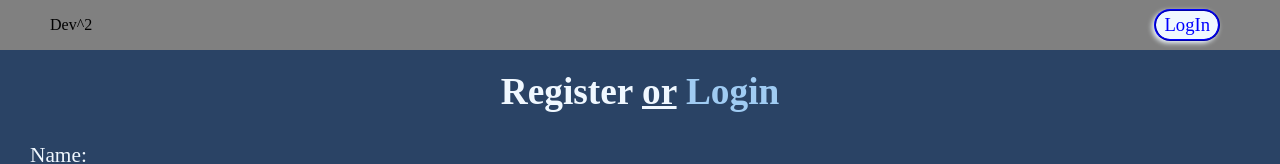
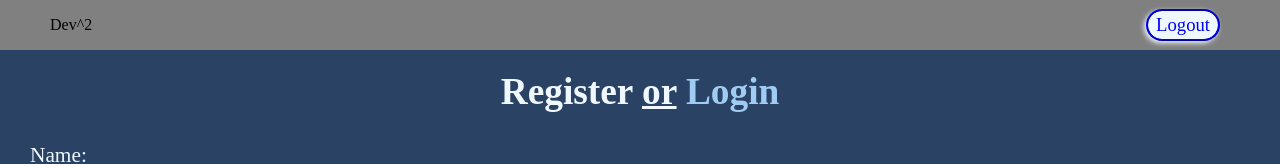
Before and after one commit to OSharpe001/dev_squared_app, a React (Create React App) app in the folder frontend/: page /sign-up in a window 1280 px wide. Shown: the top 164 px of the page. Built offline with nearby package versions, Linux system fonts and the light colour scheme; sample sign-in values are in the browser's storage.

Commit message:
started CurrentBlogPage functions/useStates

```diff
--- a/frontend/src/App.js
+++ b/frontend/src/App.js
@@ -4,13 +4,35 @@ import "react-toastify/dist/ReactToastify.css";
 import { CurrentBlog, HomePage, Login, Register } from "./pages";
 import Header from "./components/Header";
 import Footer from "./components/Footer";
-import { useState } from 'react';
+import { useState, useEffect } from 'react';
+import axios from 'axios';
 
 
 export default function App() {
 
-  const [loggedIn, setLoggedIn] = useState("");
+  const [loggedIn, setLoggedIn] = useState(JSON.parse(localStorage.getItem("Dev2User")));
+  const [currentBlog, setCurrentBlog] = useState("");
+  const [blogId, setBlogId] = useState("");
   const navigate = useNavigate();
+  console.log("APP'S CURRENT BLOGID VALUE: ", blogId);
+
+  useEffect(() => {
+    const getCurrentBlog = async () => {
+      if (blogId) {
+        const URL = `http://localhost:5011/api/blogs/${blogId}`;
+        const response = await axios.get(URL);
+        console.log("APP.JS' GETCURRENTBLOG VALUE: ", response.data);
+        try {
+          await setCurrentBlog(response.data);
+        } catch (err) {
+          alert("an Error occurred. Please try, again.")
+          console.log(err);
+        };
+        navigate("/blog");
+      };
+    };
+    getCurrentBlog();
+  }, [blogId, loggedIn, navigate]);
 
   return (
     <>
@@ -18,6 +40,8 @@ export default function App() {
         navigate={navigate}
         loggedIn={loggedIn}
         setLoggedIn={setLoggedIn}
+        setBlogId={setBlogId}
+        setCurrentBlog={setCurrentBlog}
       />
       <Routes>
         <Route path="/sign-in" element={<Login
@@ -30,12 +54,14 @@ export default function App() {
                                           navigate={navigate}
                                         />}/>
         <Route path="/blog" element={<CurrentBlog
+                                        currentBlog={currentBlog}
                                         navigate={navigate}
                                         loggedIn={loggedIn}
                                       />}/>
         <Route path="/" element={<HomePage
                                     navigate={navigate}
                                     loggedIn={loggedIn}
+                                    setBlogId={setBlogId}
                                   />}/>
       </Routes>
       <ToastContainer />
```
